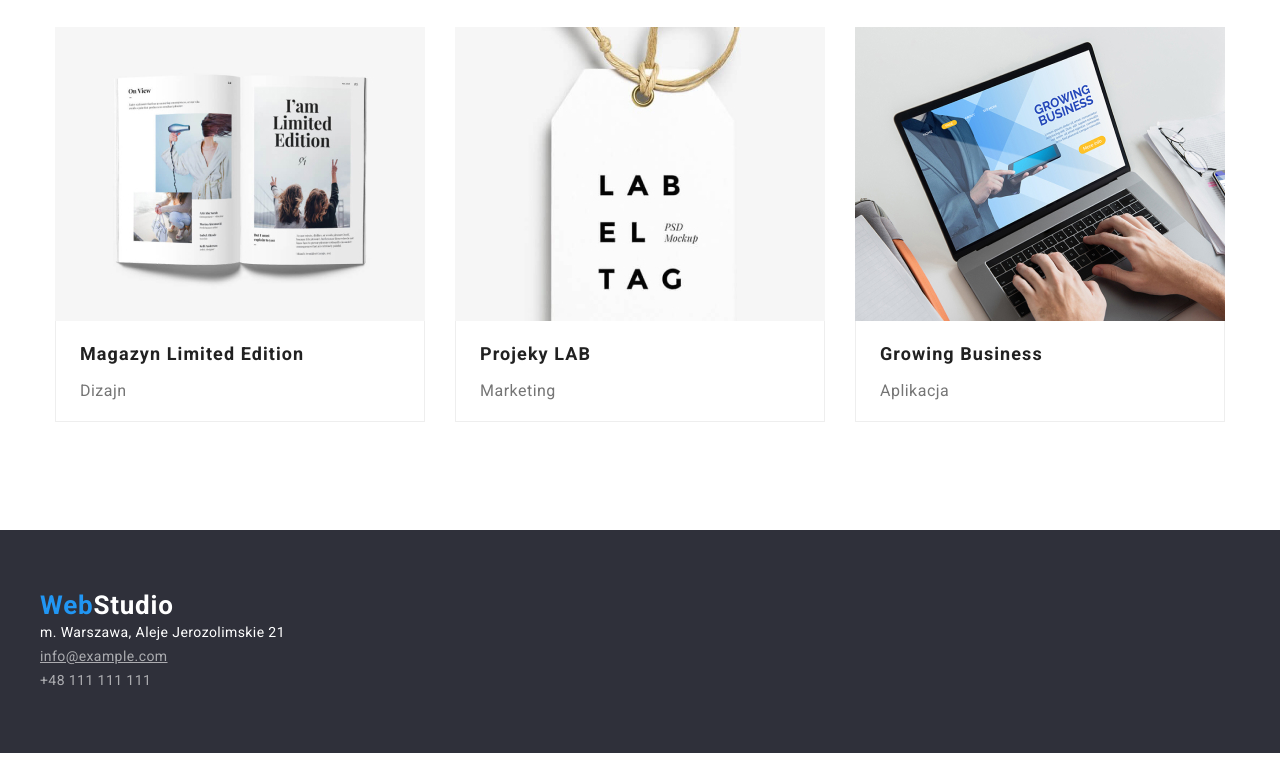
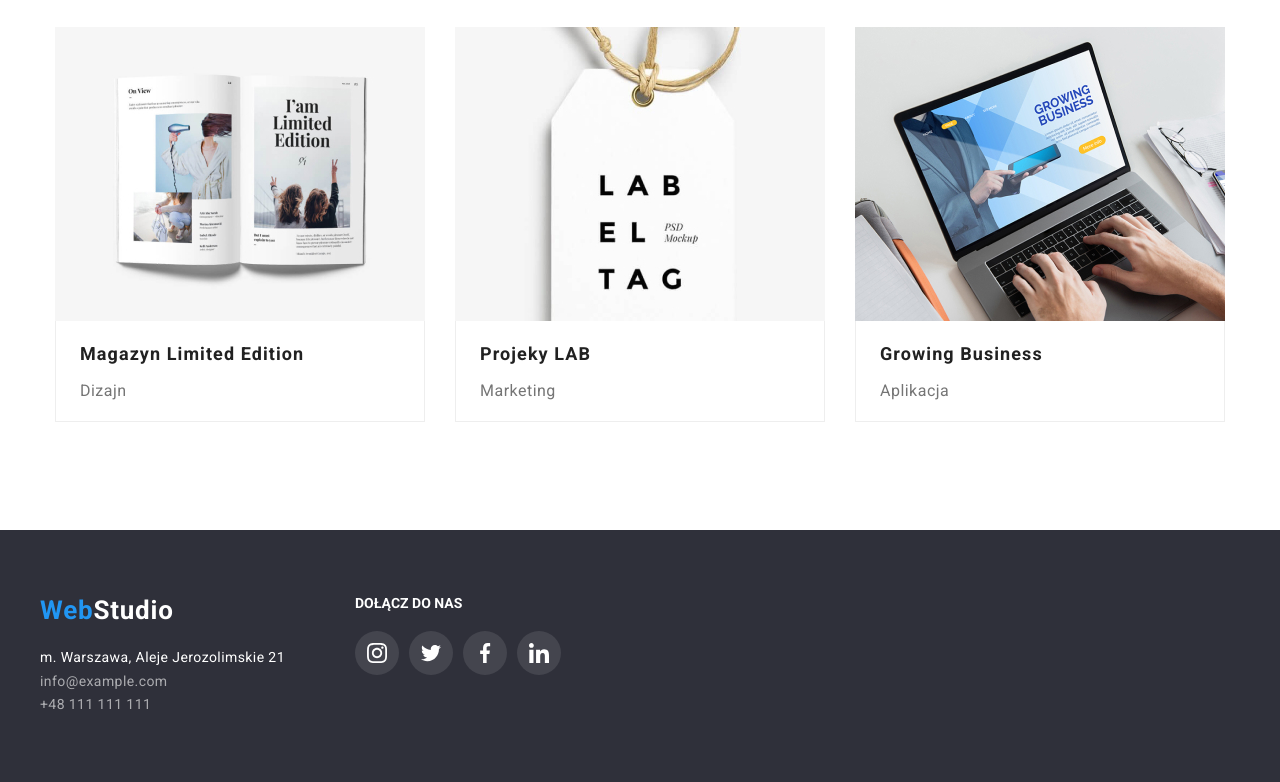
Before and after one commit to MichalJurek/goit-markup-hw-04, a plain HTML site: page portfolio.html in a window 1280 px wide. Shown: the part 1098-1880 px from the top of the page. Before the commit the page ends 1851 px from the top, so only its background shows below. Drawn offline with nearby package versions, Linux system fonts and the light colour scheme.

Commit message:
wszystkie ikony
wewnątrz projektu

```diff
--- a/css/styles.css
+++ b/css/styles.css
@@ -458,13 +458,17 @@ h1 {
     font-style: normal;
     display: flex;
     align-items: center;
-    padding-top: 60px;
-    padding-bottom: 60px;
     justify-content: center;
+    height: 252px;
 }
 
+.gap-70-px {
+    display: flex;
+    gap: 70px;
+}
 .gap-20-px {
     display: flex;
+    flex-direction: column;
     gap: 20px;
 }
 
@@ -475,8 +479,6 @@ h1 {
     margin: 0;
     border: 0;
     padding-left: 0;
-    justify-content: space-between;
-
 }
 
 .header-logo-right-down {
@@ -558,9 +560,42 @@ h1 {
     height: 1548px;
     justify-content: center;
 }
-.footer-social {
+.footer-join-us-heading {
+    font-family: var(--FontDefaultRoboto);
+    font-style: bold;
+    font-weight: 700;
+    font-size: 14px;
+    letter-spacing: 3%;
+    color: var(--MainWhiteColor);
+    margin: 0;
+}
+.footer-social-media-icon-settings {
     display: flex;
-    color: var(--MainWhiteColor);
+    justify-content: center;
+    align-items: center;
+    gap: 10px;
+}
+.footer-social-links {
+    width: 44px;
+    height: 44px;
+    display: flex;
+    justify-content: center;
+    align-items: center;
+    border-radius: 50%;
+    background-color: rgba(255, 255, 255, 0.1);
+    --color3:var(--MainWhiteColor);
+}
+.footer-social-links:hover,
+.footer-social-links:focus {
+    border-radius: 50%;
+    background-color: var(--StudioBlueColor);
+    --color3:var(--MainWhiteColor);
+    display: flex;
+    justify-content: center;
+    align-items: center;
+    gap: 10px;
+    width: 44px;
+    height: 44px;
 }
 .portfolio-button-list {
     display: flex;
--- a/portfolio.html
+++ b/portfolio.html
@@ -25,14 +25,26 @@
         <nav>
           <div class="header-links-container">
             <a class="header-links" href="agencja.html"><span>Agencja</span></a>
-            <a class="header-portfolio" href="./portfolio.html"><span>Portfolio</span></a>
+            <a class="header-links" href="./portfolio.html"><span>Portfolio</span></a>
             <a class="header-links" href="kontakt.html"><span>Kontakt</span></a>
           </div>
       </div>
       </nav>
       <div class="header-links-contact-container">
-        <a class="header-links-contact" href="mailto:info@devstudio.com"><span>info@devstudio.com</span></a>
-        <a class="header-links-contact" href="tel:48111111111"><span>+48 111 111 111</span></a>
+        <a class="header-links-contact" href="mailto:info@devstudio.com">
+          <svg class="envelope-icon" width="16" height="12">
+            <use href="./images/icons.svg#icon-envelope">
+            </use>
+          </svg>
+          <span>info@devstudio.com</span>
+        </a>
+        <a class="header-links-contact" href="tel:48111111111">
+          <svg class="icon-smartphone" width="10" height="16">
+            <use href="./images/icons.svg#icon-smartphone">
+            </use>
+          </svg>
+          <span>+48 111 111 111</span>
+        </a>
       </div>
     </div>
   </header>
@@ -134,16 +146,50 @@
     </div>
   </main>
   <footer class="footer">
-    <div class="container">
+    <div class="gap-70-px container">
+      <div class="gap-20-px">
+        <div>
           <a class="header-logo-blue" href="./index.html"><span>Web</span><span
               class="header-logo-right-down">Studio</span></a>
+        </div>
+        <div>
           <address>
             <ul class="footer-list">
               <li class="footer-adress">m. Warszawa, Aleje Jerozolimskie 21</li>
-          <li><a class="footer-email-portfolio-underline" href="mailto:info@example.com">info@example.com</a></li>
+              <li><a class="footer-email" href="mailto:info@example.com">info@example.com</a></li>
               <li><a class="footer-tel" href="tel:48111111111">+48 111 111 111</a></li>
             </ul>
           </address>
+        </div>
+      </div>
+      <div class="gap-20-px">
+        <h4 class="footer-join-us-heading">DOŁĄCZ DO NAS</h4>
+        <div class="footer-social-media-icon-settings">
+          <a class="footer-social-links">
+            <svg class="icon-instagram" width="20" height="20">
+              <use href="./images/icons.svg#icon-instagram">
+              </use>
+            </svg>
+          </a>
+          <a class="footer-social-links">
+            <svg class="icon-twitter" width="20" height="20">
+              <use href="./images/icons.svg#icon-twitter">
+              </use>
+            </svg>
+          </a>
+          <a class="footer-social-links">
+            <svg class="icon-facebook" width="20" height="20">
+              <use href="./images/icons.svg#icon-facebook">
+              </use>
+            </svg>
+          </a>
+          <a class="footer-social-links"><svg class="icon-linkedin" width="20" height="20">
+              <use href="./images/icons.svg#icon-linkedin">
+              </use>
+            </svg>
+          </a>
+        </div>
+      </div>
     </div>
   </footer>
 </body>
```
Also changed, not shown: index.html (+13 -12 lines). Lines whose indentation alone changed are shown as unchanged.
